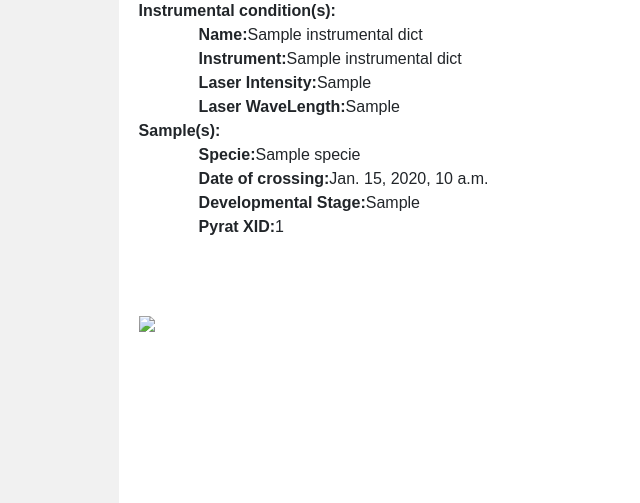
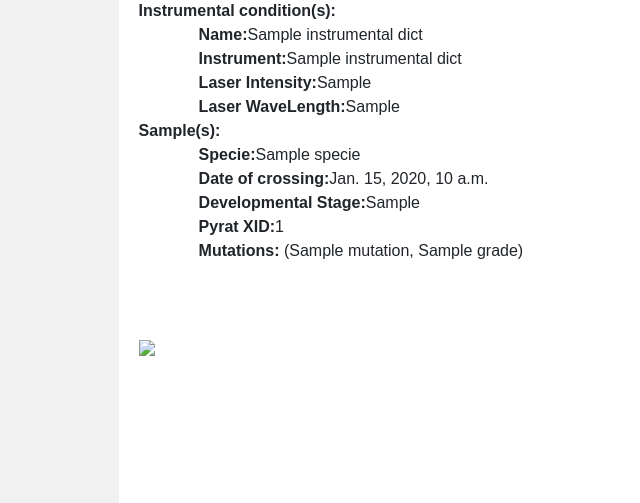
Before and after one commit to EPFL-TOP/singleCell_catalog, a Django app: template templates/segmentation/index.html in a window 1280 px wide. Shown: the part 1055-1558 px from the top of the page, without its empty margins (65-705 px from the left). Run offline with Django 3.2, Linux system fonts and the light colour scheme; the template is opened without the code that fills it: most values are stand-ins (such as "Sample title", 1, 10 or a date in 2020).

Commit message:
generic commit

```diff
--- a/templates/segmentation/index.html
+++ b/templates/segmentation/index.html
@@ -155,7 +155,12 @@
         <strong>Date of crossing:</strong>{{i.date_of_crossing}}  </br>
         <strong>Developmental Stage:</strong>{{i.developmental_stage}}  </br>
         <strong>Pyrat XID:</strong>{{i.pyrat_crossing_id}}  </br>
+        <strong>Mutations:</strong>
+        {% for j in i.mutations  %}
+          ({{j.name}}, {{j.grade}})
+        {% endfor %}
 
+        {% if forloop.counter != sample_dict|length %}<hr style="width: 100px;margin-left: 0;">{% endif %}
 
       </div>
   {% endfor %}
```
